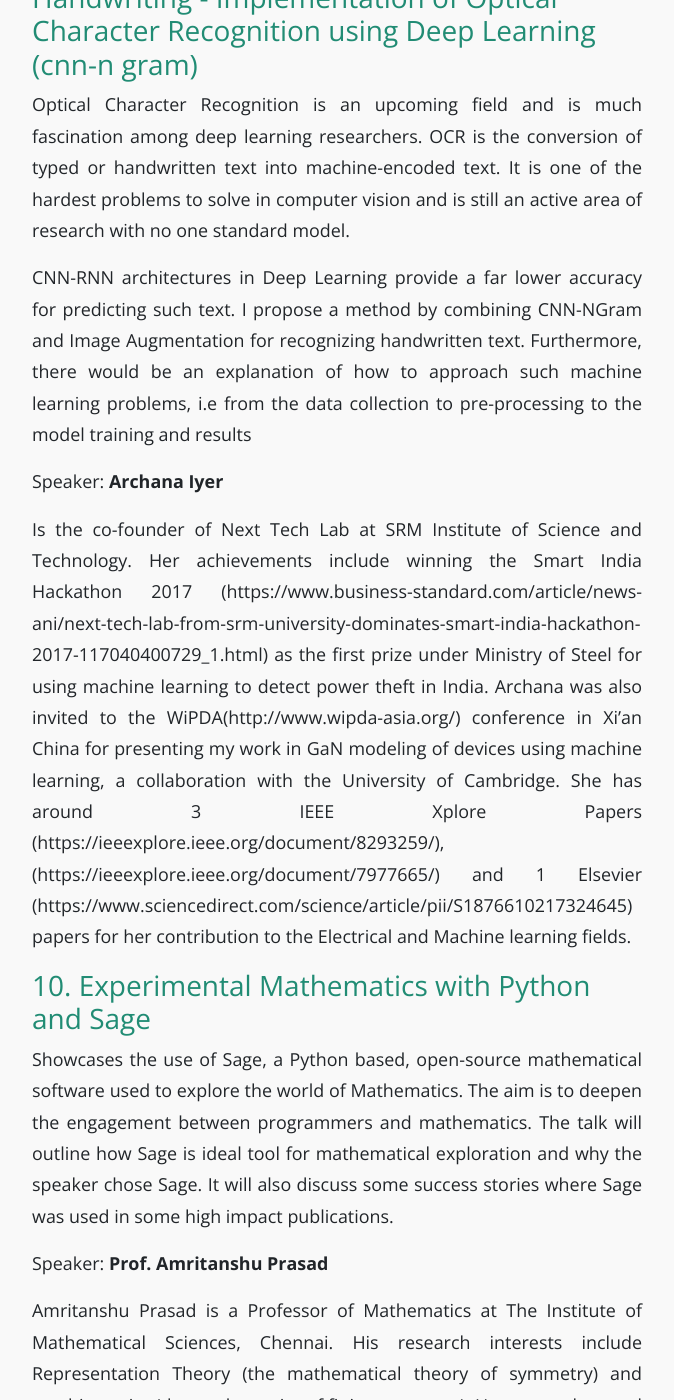
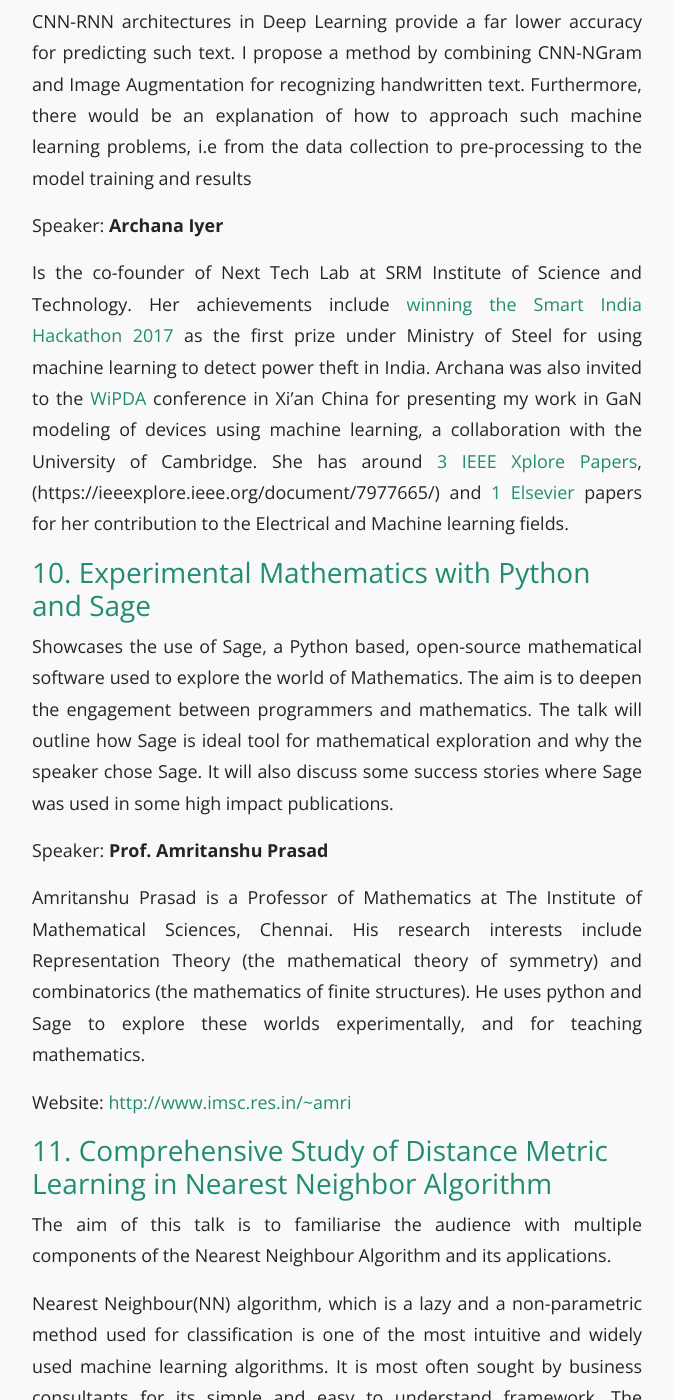
Before and after one commit to PySangamam/website, a Jekyll site: the page built from _posts/2018-08-11-talk-list.md, in a window 1280 px wide and 1400 px high, scrolled down 6027 px. Shown: the whole window, without its empty margins (303-977 px from the left). Built offline with Jekyll 4.4.1, drawn with Linux system fonts in a browser that asks for light colours; some of the changed text lies outside the part shown.

Commit message:
Fixup links.

```diff
--- a/_posts/2018-08-11-talk-list.md
+++ b/_posts/2018-08-11-talk-list.md
@@ -46,8 +46,8 @@ a usable FOSS based Electronic Medical Records application. After
 several iterations of developing the EMR and correcting several
 beginner errors, he eventually settled to develop an EMR that would be
 usable across specialities and would cater to a small clinic. He has
-christened it as AuShadha (https://github.com/dreaswar/AuShadha) He
-writes at https://dreaswar.com
+christened it as [AuShadha](https://github.com/dreaswar/AuShadha) He
+writes at [https://dreaswar.com](https://dreaswar.com)
 
 
 ### 2. Awesome Command Line Tools
@@ -86,12 +86,9 @@ as efficiently as `FFmpeg`. It will cover -
   * Quick basics of computer vision - How images and videos are stored
     and managed, and how to handle videos in python using FFmpeg and
     OpenCV, an open source computer vision library
-
   * Simple parallelism in Python making use of the `multiprocessing`
     module, and how it extends to CV (Computer Vision)
-
   * Piping in Python
-
   * Using piping and multiprocessing to smartly speed up your video
     processing
 
@@ -141,7 +138,6 @@ Speaker: **Arunkumar Krishnan**
 
   * Work: Deal with data processing systems + AI related stuff @
     OrangeScape Technologies.
-
   * Interest: Research on Digital Data preservation.
 
 ### 6. Experience with Python type hints
@@ -158,8 +154,8 @@ applications, data pipelines, and automating servers. Currently, he
 works at minds.ai. He has also conducted workshops in Bangalore Python
 user group meetups, PyCon India, PyCon Singapore etc
 
-  * FOSS contributions: https://github.com/kracekumar/
-  * Tech Blog: http://kracekumar.com
+  * FOSS contributions: [https://github.com/kracekumar/](https://github.com/kracekumar/)
+  * Tech Blog: [http://kracekumar.com](http://kracekumar.com)
 
 ### 7. Stack frames and Tail call recursion in Python
 
@@ -236,17 +232,17 @@ training and results
 Speaker: **Archana Iyer**
 
 Is the co-founder of Next Tech Lab at SRM Institute of Science and
-Technology. Her achievements include winning the Smart India Hackathon
-2017
-(https://www.business-standard.com/article/news-ani/next-tech-lab-from-srm-university-dominates-smart-india-hackathon-2017-117040400729_1.html)
+Technology. Her achievements include [winning the Smart India
+Hackathon
+2017](https://www.business-standard.com/article/news-ani/next-tech-lab-from-srm-university-dominates-smart-india-hackathon-2017-117040400729_1.html)
 as the first prize under Ministry of Steel for using machine learning
 to detect power theft in India. Archana was also invited to the
-WiPDA(http://www.wipda-asia.org/) conference in Xi'an China for
+[WiPDA](http://www.wipda-asia.org/) conference in Xi'an China for
 presenting my work in GaN modeling of devices using machine learning,
-a collaboration with the University of Cambridge. She has around 3
-IEEE Xplore Papers (https://ieeexplore.ieee.org/document/8293259/),
-(https://ieeexplore.ieee.org/document/7977665/) and 1 Elsevier
-(https://www.sciencedirect.com/science/article/pii/S1876610217324645)
+a collaboration with the University of Cambridge. She has around [3
+IEEE Xplore Papers](https://ieeexplore.ieee.org/document/8293259/),
+(https://ieeexplore.ieee.org/document/7977665/) and [1
+Elsevier](https://www.sciencedirect.com/science/article/pii/S1876610217324645)
 papers for her contribution to the Electrical and Machine learning
 fields.
 
@@ -268,7 +264,7 @@ combinatorics (the mathematics of finite structures). He uses python
 and Sage to explore these worlds experimentally, and for teaching
 mathematics.
 
-Website: http://www.imsc.res.in/~amri
+Website: [http://www.imsc.res.in/~amri](http://www.imsc.res.in/~amri)
 
 ### 11. Comprehensive Study of Distance Metric Learning in Nearest Neighbor Algorithm
 
@@ -348,7 +344,8 @@ thrown by databases and other storage/sql/nosql based systems. It also
 contemplates finally on what’s in store for future of such libraries.
 
 Speaker: **M. Rajesh**
-https://www.linkedin.com/in/rajeshmds/
+
+[https://www.linkedin.com/in/rajeshmds/](https://www.linkedin.com/in/rajeshmds/)
 
 ### 14. Generators Explained
 
```
